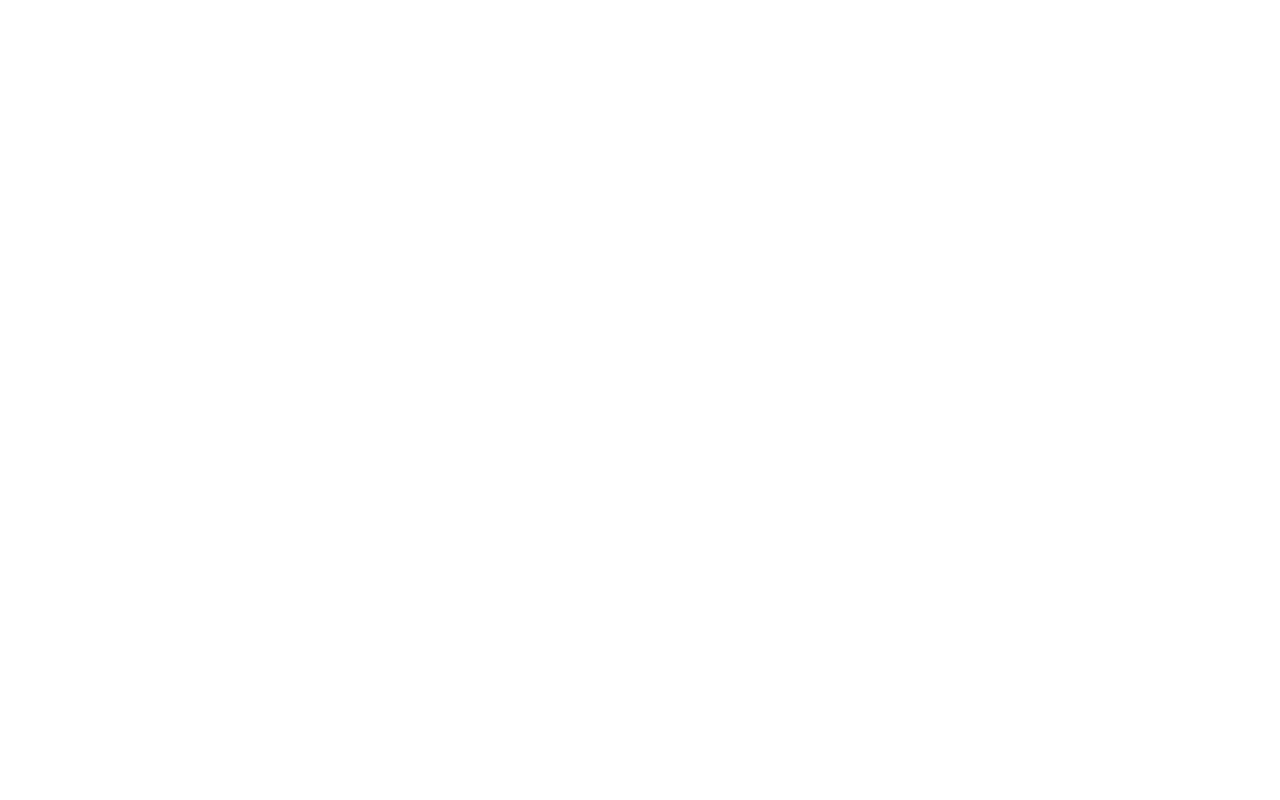
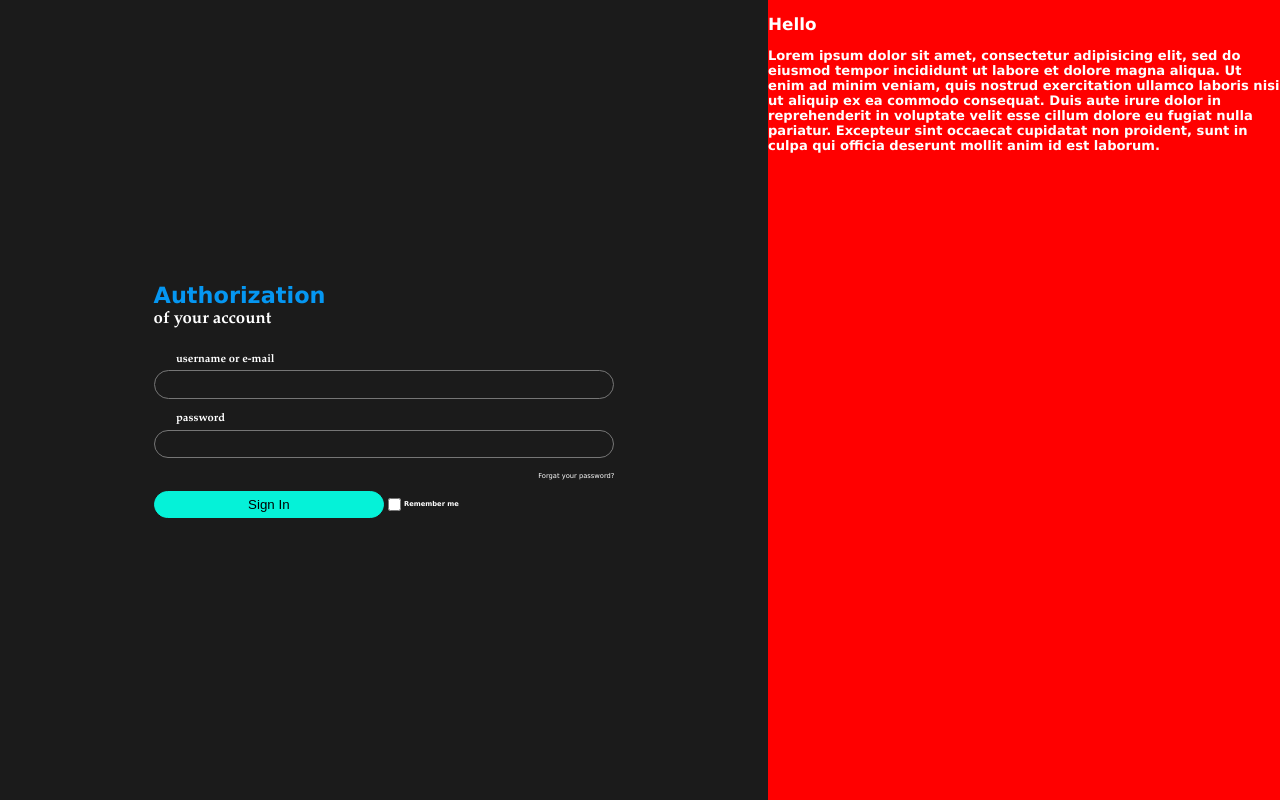
Before and after one commit to OddAna/Ignite-Controller, a plain HTML site: page index.html in a window 1280 px wide. Drawn offline with Linux system fonts and the light colour scheme.

Commit message:
Login Screen's left bar designed and coded

```diff
--- a/css/style.css
+++ b/css/style.css
@@ -0,0 +1,107 @@
+body{
+  margin: 0;
+  padding: 0;
+  font-family: "Verdana", monospace;
+  color: white;
+  font-size: 0.7em;
+}
+a{
+  text-decoration: none;
+  color: white;
+}
+.login-sign-screen{
+  display: grid;
+  grid-template-columns: 3fr 2fr;
+  height: 100vh;
+}
+.left-bar{
+  display: grid;
+  grid-template-rows: auto;
+  align-items: center;
+  background-color: #1b1b1b;
+}
+.right-bar{
+  background-color: red;
+}
+.head-text{
+  margin-left: 20%;
+  margin-right: 20%;
+  align-self: end;
+  margin-bottom: 1em;
+}
+.user-form{
+  margin: 0;
+  padding: 0;
+  margin-top: 1em;
+  display: grid;
+  margin-left: 20%;
+  margin-right: 20%;
+  align-self: start;
+}
+.user-form-texts{
+  margin: 0;
+  padding: 0;
+  margin-bottom: 0.4em;
+  font-family: "Palatino", sans-serif;
+  margin-left: 2em;
+}
+.sub-text{
+  margin: 0;
+  padding: 0;
+  margin-top: 2px;
+  font-family: "Palatino", sans-serif;
+}
+.main-text{
+  margin: 0;
+  padding: 0;
+  color: #0597f2;
+}
+.user-form > input{
+  margin: 0;
+  padding: 0;
+  margin-bottom: 1em;
+  height: 2em;
+  border-style: solid;
+  border-width: 0.1em;
+  outline: none;
+  border-radius: 25px 25px 25px 25px;
+  background: transparent;
+  text-decoration: none;
+}
+.small-text{
+  margin: 0;
+  padding: 0;
+  font-size: 0.6em;
+}
+#forgat-text{
+  text-align: right;
+}
+.form-button{
+  margin: 0;
+  padding: 0;
+  margin-top: 1em;
+  display: grid;
+  grid-template-columns: 1fr 1fr;
+}
+.form-button > input{
+  margin: 0;
+  padding: 0;
+  height: 2em;
+  border-style: solid;
+  border-width: 0.1em;
+  border-color: #05f2d8;
+  outline: none;
+  border-radius: 25px 25px 25px 25px;
+  background: #05f2d8;
+  text-decoration: none;
+}
+.remember-me{
+  display: grid;
+  grid-template-columns: 1fr 1000fr;
+  justify-items:start;
+}
+
+#remember-me{
+  align-self: center;
+  justify-self:start;
+}
--- a/index.html
+++ b/index.html
@@ -6,6 +6,32 @@
     <link rel="stylesheet" href="css/style.css">
   </head>
   <body>
-
+    <!-- Login Screen -->
+    <main class="login-sign-screen">
+      <div class="left-bar">
+        <div class="head-text">
+          <h1 class="main-text">Authorization</h1>
+          <h2 class="sub-text">of your account</h2>
+        </div>
+        <div class="user-form">
+          <h4 class="input-up-text user-form-texts" >username or e-mail</h4>
+          <input type="email" name="username-input" value="">
+          <h4 class="input-up-text user-form-texts" >password</h4>
+          <input type="password" name="password-input" value="">
+          <a href="#" class="small-text" id="forgat-text">Forgat your password?</a>
+          <div class="form-button">
+            <input type="button" name="login-button" value="Sign In">
+            <div class="remember-me">
+              <input type="checkbox" name="remember-checkbox" value="">
+              <h5 class="small-text" id="remember-me">Remember me</h5>
+            </div>
+          </div>
+        </div>
+      </div>
+      <div class="right-bar">
+        <h2 class="message-title-text">Hello</h2>
+        <h3 class="message-text">Lorem ipsum dolor sit amet, consectetur adipisicing elit, sed do eiusmod tempor incididunt ut labore et dolore magna aliqua. Ut enim ad minim veniam, quis nostrud exercitation ullamco laboris nisi ut aliquip ex ea commodo consequat. Duis aute irure dolor in reprehenderit in voluptate velit esse cillum dolore eu fugiat nulla pariatur. Excepteur sint occaecat cupidatat non proident, sunt in culpa qui officia deserunt mollit anim id est laborum.</h3>
+      </div>
+    </main>
   </body>
 </html>
```
